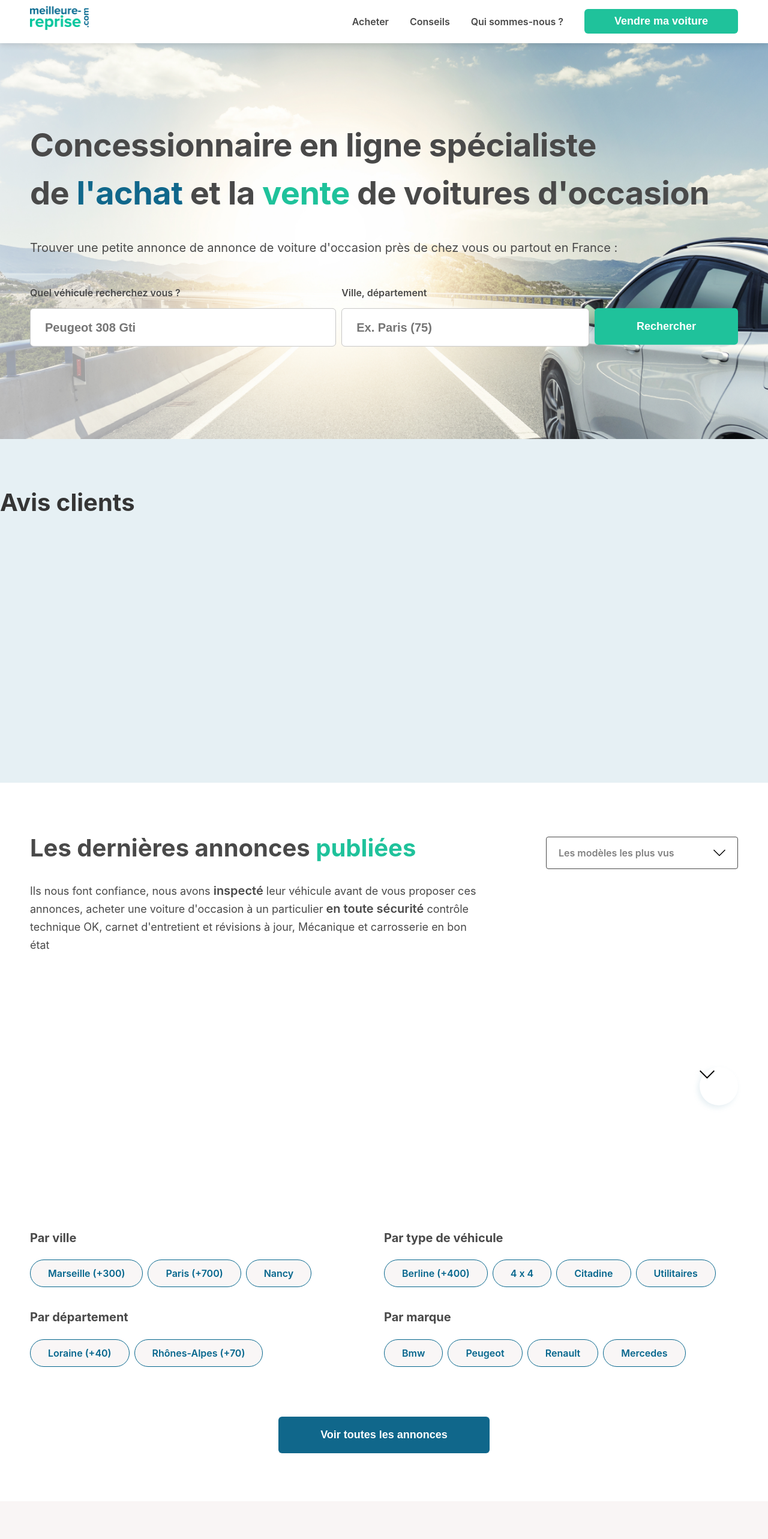
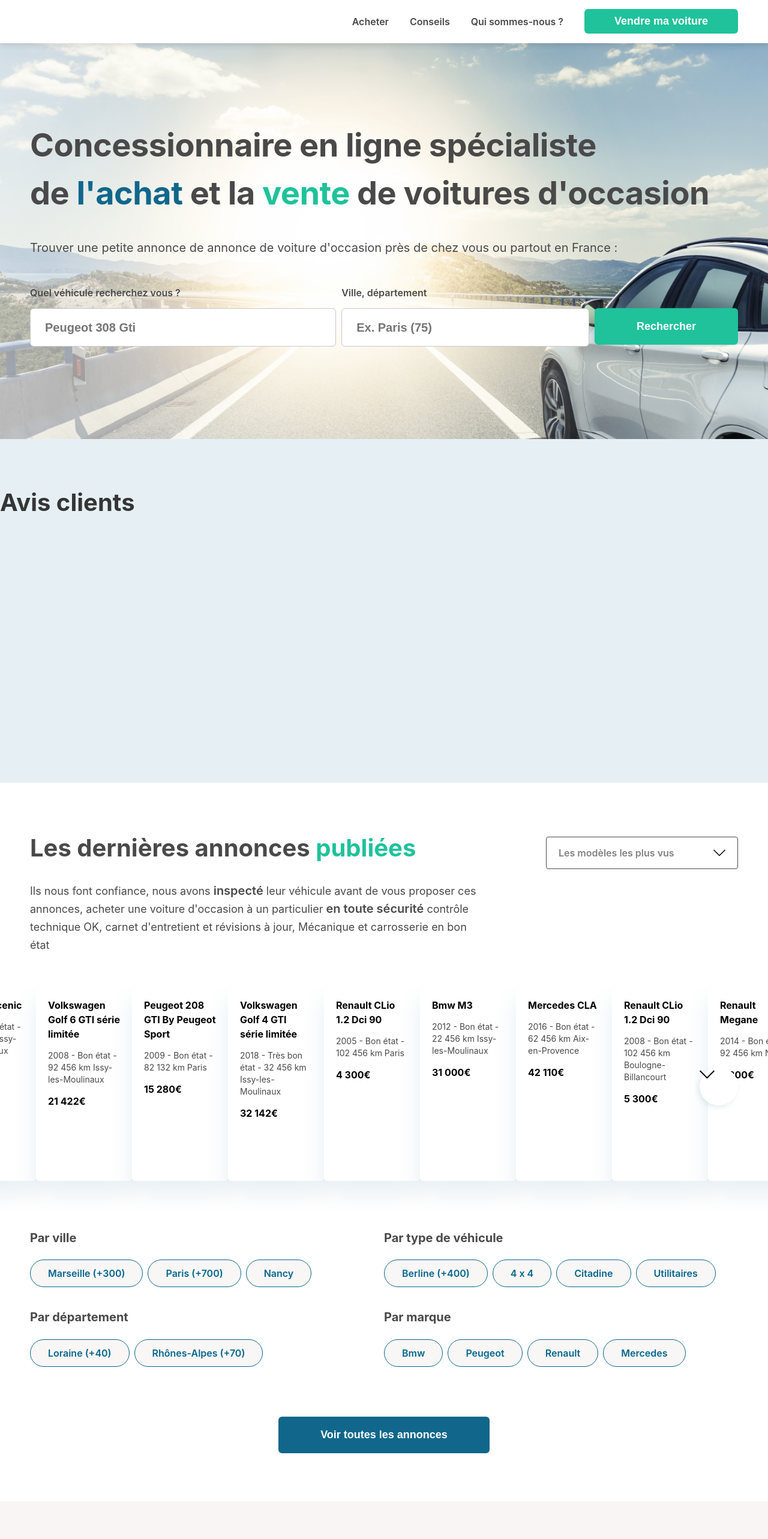
Before and after one commit to julienlucas/next-reezocar-test, a Next.js app: page / in a window 1280 px wide. Shown: the top 2566 px of the page at 60% size. Built offline with nearby package versions, Linux system fonts and the light colour scheme.

Commit message:
Initial commit

```diff
--- a/components/Footer.js
+++ b/components/Footer.js
@@ -50,7 +50,7 @@ const Footer = () => {
   const theme = useContext(ThemeContext)
 
   return (
-    typeof window !== 'undefined' && <FooterComp theme={theme}>
+    <FooterComp theme={theme}>
       <div className="container">
         <div className="row">
           <div className="col col-1">
@@ -92,7 +92,7 @@ const Footer = () => {
           </div>
         </div>
 
-        <Link href="/acheter">
+        {/* <Link href="/acheter">
           <Image
             className="logo"
             src="/images/MeilleureReprise-logo.png"
@@ -100,7 +100,7 @@ const Footer = () => {
             width={98}
             height={40}
           />
-        </Link>
+        </Link> */}
       </div>
     </FooterComp>
   )
--- a/components/Header.js
+++ b/components/Header.js
@@ -101,15 +101,15 @@ const Hero = styled.div`
 
 const NavComp = () => {
   return (
-    typeof window !== 'undefined' && <Nav>
+    <Nav>
       <div className="container">
-        <Image
+        {/* <Image
           className="logo"
           src="/images/MeilleureReprise-logo.png"
           alt="meilleur-reprise"
           width={98}
           height={40}
-        />
+        /> */}
 
         <button className="btn btn-secondary">Vendre ma voiture</button>
 
--- a/pages/Home/SectionA.js
+++ b/pages/Home/SectionA.js
@@ -72,20 +72,20 @@ const Section = styled.section`
 
 function Card() {
   return (
-    typeof window !== 'undefined' && <div className="item">
+    <div className="item">
       <p>“En déposant mon annonce sur Annonces-auto.meilleure-reprise.com j’ai pu vendre ma voiture d’occasion rapidement et sans risques “</p>
       <div>
         <div>
           <strong>Florence</strong>
           <p>Directrice de sex-shop</p>
         </div>
-        <Image
+        {/* <Image
           className="logo"
           src="/images/florence.png"
           alt="meilleur-reprise"
           width={36}
           height={36}
-        />
+        /> */}
       </div>
     </div>
   )
--- a/pages/Home/SectionB.js
+++ b/pages/Home/SectionB.js
@@ -151,15 +151,15 @@ const Filters = styled.div`
 
 function Card({ car }) {
   return (
-    typeof window !== 'undefined' && <div className="item">
-      <Image
+    <div className="item">
+      {/* <Image
         className="logo"
         src={car.picture ? car.picture : null}
         alt="meilleur-reprise"
         width={216}
         height={132}
         layout="responsive"
-      />
+      /> */}
       <div className="box">
         <strong>{car.name}</strong>
         <p>{car.description}</p>
```
